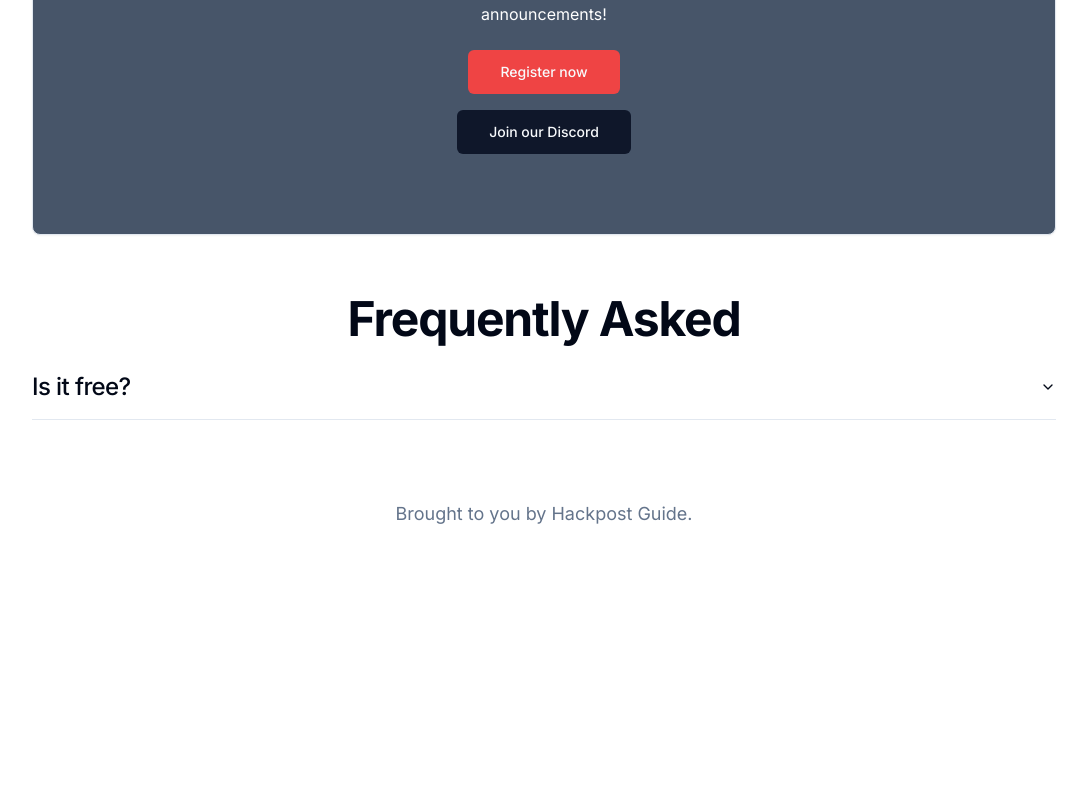
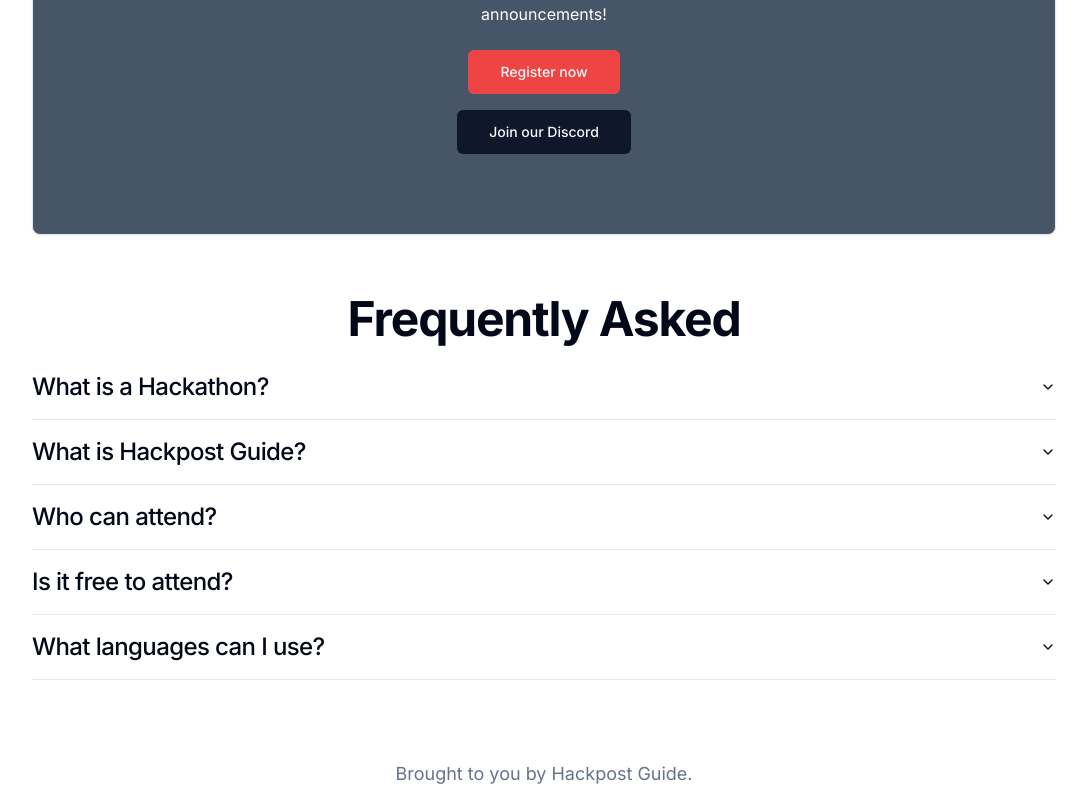
Before and after one commit to hackpostguide/hackathon-1.0, a Next.js app: page / in a window 1280 px wide. Shown: the part 1039-1839 px from the top of the page, without its empty margins (96-1183 px from the left). Before the commit the page ends 1579 px from the top, so only its background shows below. Built offline with nearby package versions, Linux system fonts and the light colour scheme.

Commit message:
chore: Update FAQ component with Hackpost Guide information

```diff
--- a/components/FAQ.tsx
+++ b/components/FAQ.tsx
@@ -1,28 +1,42 @@
 import React from 'react'
 import { Accordion, AccordionContent, AccordionItem, AccordionTrigger } from './ui/accordion'
+import Link from 'next/link'
 
 export const FAQ = () => {
   return (
     <div>
         <Accordion type="single" collapsible className="w-full">
             <AccordionItem value="item-1">
-                <AccordionTrigger>Is it free?</AccordionTrigger>
+                <AccordionTrigger>What is a Hackathon?</AccordionTrigger>
+                <AccordionContent>
+                    <p>A hackathon is a design sprint-like event in which computer programmers and others involved in software development, including graphic designers, interface designers, project managers, and others, often including domain experts, collaborate intensively on software projects.</p>
+                </AccordionContent>
+            </AccordionItem>
+            <AccordionItem value="item-2">
+                <AccordionTrigger>What is Hackpost Guide?</AccordionTrigger>
+                <AccordionContent>
+                    <p>Hackpost Guide is a community of hackers, developers, and tech enthusiasts who are passionate about learning and building cool projects. We host hackathons, workshops, and other events to help you grow your skills and connect with others. For more information, check out </p>
+                    <Link className='' href={"https://hackpost.guide"}>https://hackpost.guide</Link>
+                </AccordionContent>
+            </AccordionItem>
+            <AccordionItem value="item-3">
+                <AccordionTrigger>Who can attend?</AccordionTrigger>
+                <AccordionContent>
+                    <p>Anyone can attend, and no coding experience is necessary! Non-STEM majors, first-time hackers, and beginner coders are welcome and encouraged to join us!</p>
+                </AccordionContent>
+            </AccordionItem>
+            <AccordionItem value="item-4">
+                <AccordionTrigger>Is it free to attend?</AccordionTrigger>
                 <AccordionContent>
                     <p>Yes!</p>
                 </AccordionContent>
             </AccordionItem>
-            {/* <AccordionItem value="item-2">
-                <AccordionTrigger>Is it styled?</AccordionTrigger>
+            <AccordionItem value="item-5">
+                <AccordionTrigger>What languages can I use?</AccordionTrigger>
                 <AccordionContent>
-                    <p>Yes!</p>
+
                 </AccordionContent>
             </AccordionItem>
-            <AccordionItem value="item-3">
-                <AccordionTrigger>Is it animated?</AccordionTrigger>
-                <AccordionContent>
-                    <p>Yes!</p>
-                </AccordionContent>
-            </AccordionItem> */}
         </Accordion>
     </div>
   )
```
